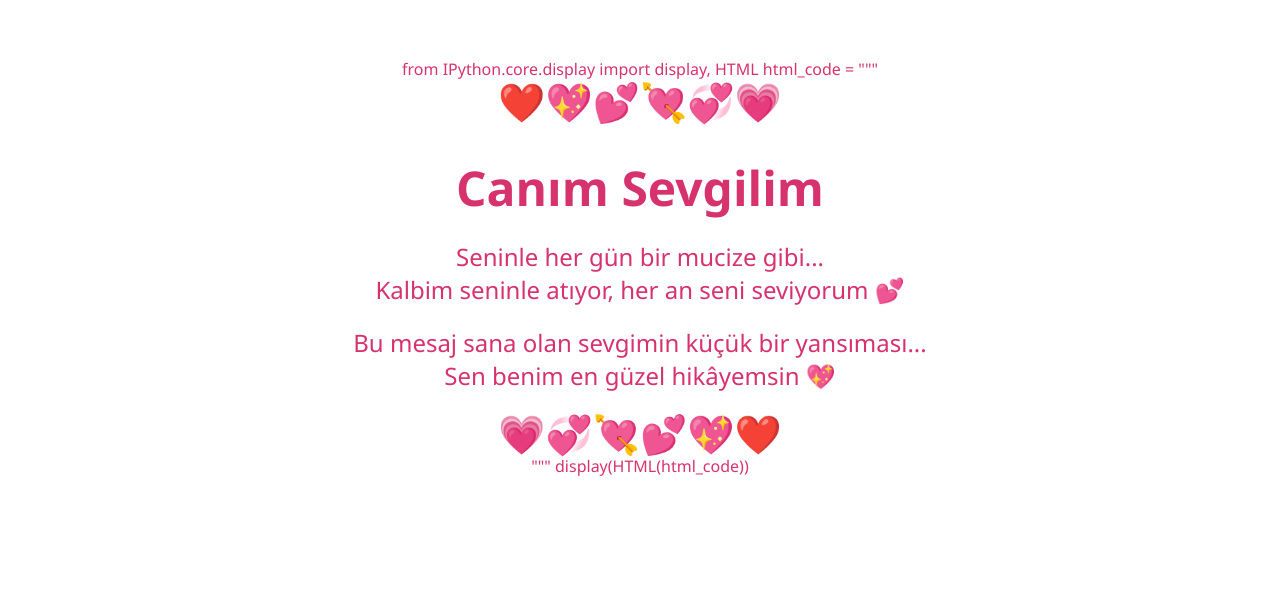
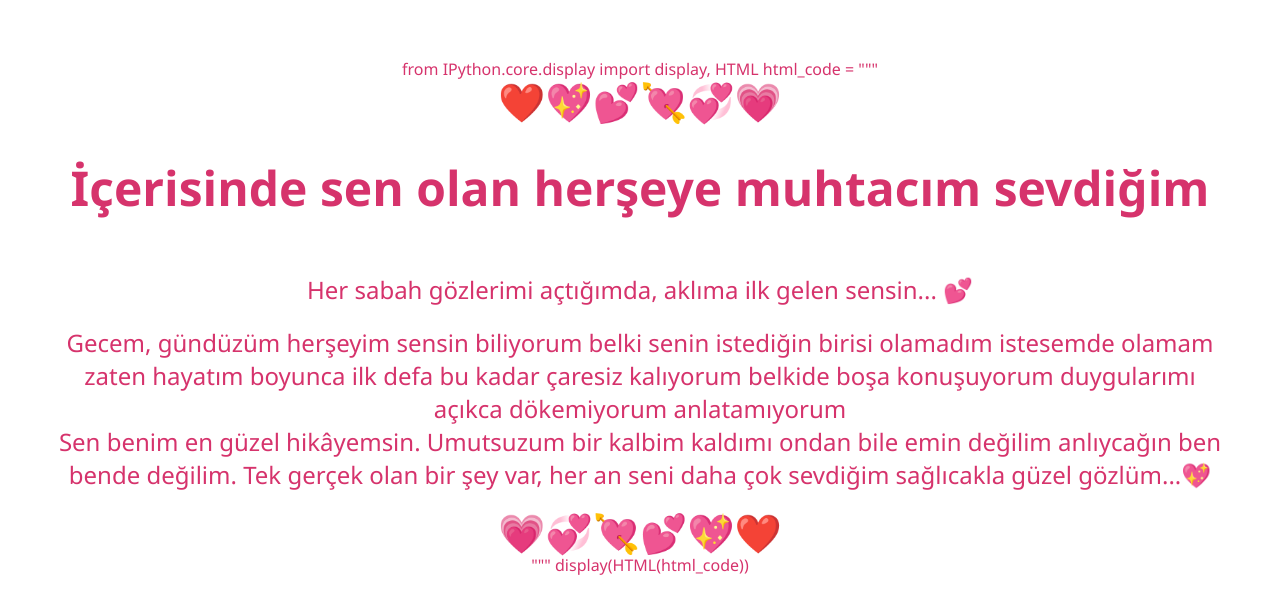
Before and after one commit to seyitkardas15/mamiden.dostileriine, a plain HTML site: page index.html in a window 1280 px wide. Shown: the top 614 px of the page. Drawn offline with Linux system fonts and the light colour scheme.

Commit message:
Update index.html

```diff
--- a/index.html
+++ b/index.html
@@ -40,9 +40,9 @@ html_code = """
 </head>
 <body>
   <div class="hearts">❤️💖💕💘💞💗</div>
-  <h1>Canım Sevgilim</h1>
-  <p>Seninle her gün bir mucize gibi...<br>Kalbim seninle atıyor, her an seni seviyorum 💕</p>
-  <p>Bu mesaj sana olan sevgimin küçük bir yansıması...<br>Sen benim en güzel hikâyemsin 💖</p>
+  <h1>İçerisinde sen olan herşeye muhtacım sevdiğim</h1>
+  <p><br>Her sabah gözlerimi açtığımda, aklıma ilk gelen sensin... 💕</p>
+  <p>Gecem, gündüzüm herşeyim sensin biliyorum belki senin istediğin birisi olamadım istesemde olamam zaten hayatım boyunca ilk defa bu kadar çaresiz kalıyorum belkide boşa konuşuyorum duygularımı açıkca dökemiyorum anlatamıyorum <br>Sen benim en güzel hikâyemsin. Umutsuzum bir kalbim kaldımı ondan bile emin değilim anlıycağın ben bende değilim. Tek gerçek olan bir şey var, her an seni daha çok sevdiğim sağlıcakla güzel gözlüm...💖</p>
   <div class="hearts">💗💞💘💕💖❤️</div>
 </body>
 </html>
```
